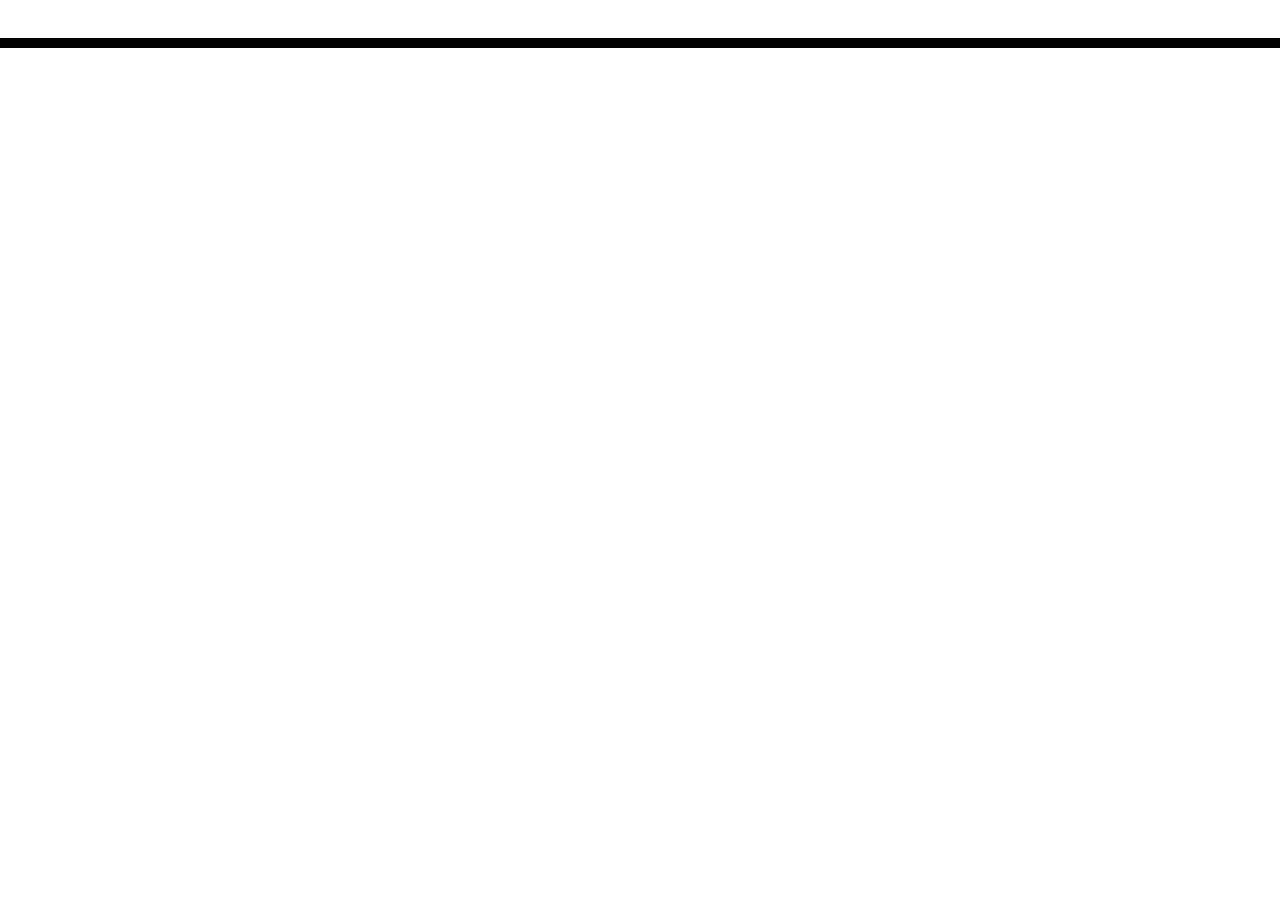
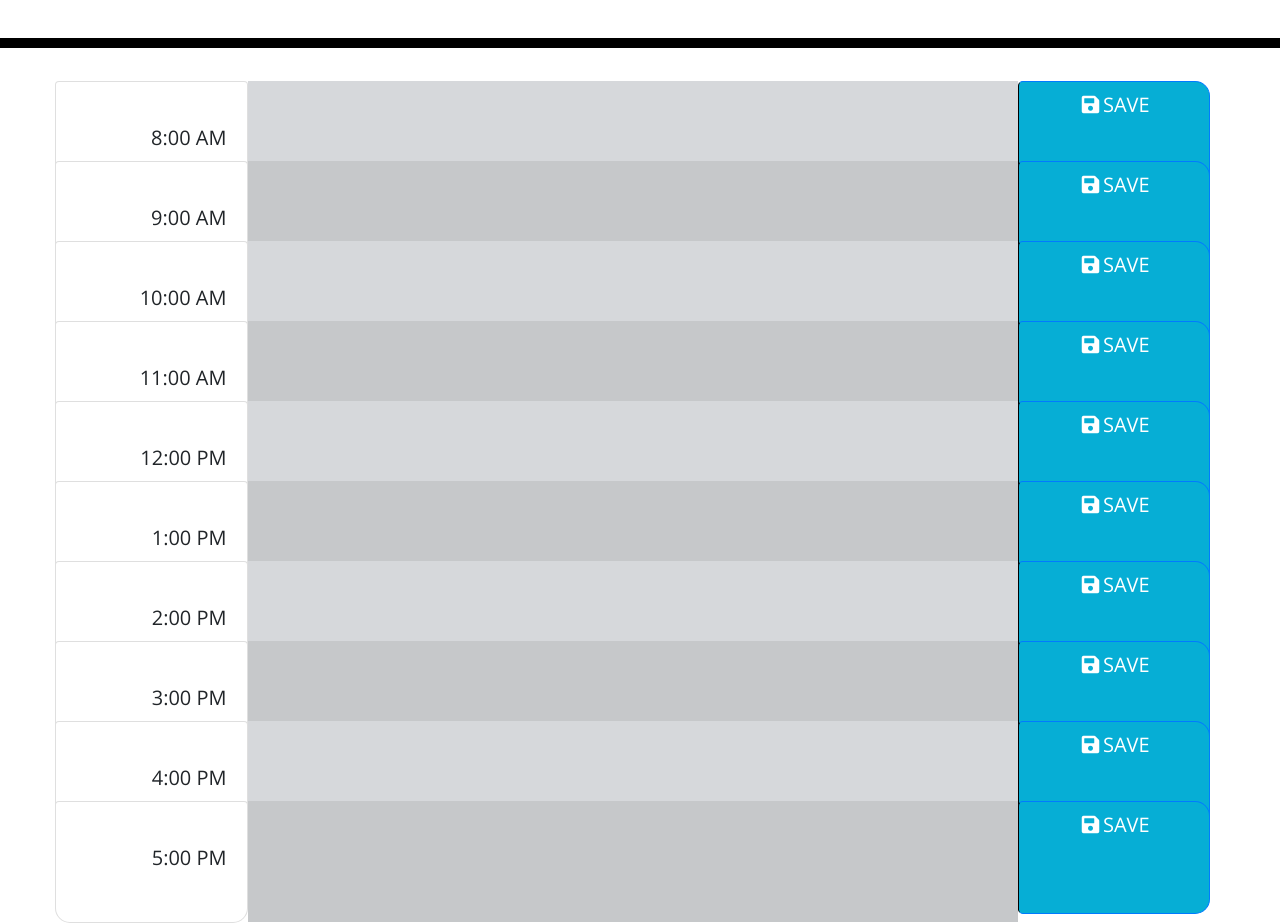
Before and after one commit to KirkpatrickPaul/05_Calendar, a plain HTML site: page 05_calendar/index.html in a window 1280 px wide. Shown: the part 220-1143 px from the top of the page. Before the commit the page ends 800 px from the top, so only its background shows below. Drawn offline with nearby package versions, Linux system fonts and the light colour scheme.

Commit message:
HTML mostly finished with calendar look laid out. Final hour is larger than other hours for unknown reason.

```diff
--- a/05_calendar/index.html
+++ b/05_calendar/index.html
@@ -28,12 +28,98 @@
       <p class="lead">A simple calendar app for scheduling your work day</p>
       <p id="currentDay" class="lead"></p>
     </header>
-    <div class="container">
-      <!-- Timeblocks go here -->
+    <div class="container list-group">
+      <!-- Time-blocks go here -->
+      <div class="row">
+        <div class="col-2 list-group-item time-block">
+          <h5 class="text-right">8:00 AM</h5>
+        </div>
+        <div
+          class="col-8 list-group-item-secondary entry-block"
+          id="hour-8"
+        ></div>
+          <h5 class="col-2 btn btn-primary btn-lg saveBtn"><i class="fa fa-save fa-fw"></i>SAVE</hv>
+      </div>
+      <div class="row">
+        <div class="col-2 list-group-item time-block">
+          <h5 class="text-right">9:00 AM</h5>
+        </div>
+        <div class="col-8 list-group-item-dark entry-block" id="hour-9"></div>
+          <h5 class="col-2 btn btn-primary btn-lg saveBtn"><i class="fa fa-save fa-fw"></i>SAVE</h5>
+      </div>
+      <div class="row">
+        <div class="col-2 list-group-item time-block">
+          <h5 class="text-right">10:00 AM</h5>
+        </div>
+        <div
+          class="col-8 list-group-item-secondary entry-block"
+          id="hour-10"
+        ></div>
+          <h5 class="col-2 btn btn-primary btn-lg saveBtn"><i class="fa fa-save fa-fw"></i>SAVE</hv>
+      </div>
+      <div class="row">
+        <div class="col-2 list-group-item time-block">
+          <h5 class="text-right">11:00 AM</h5>
+        </div>
+        <div class="col-8 list-group-item-dark entry-block" id="hour-11"></div>
+          <h5 class="col-2 btn btn-primary btn-lg saveBtn"><i class="fa fa-save fa-fw"></i>SAVE</h5>
+      </div>
+      <div class="row">
+        <div class="col-2 list-group-item time-block">
+          <h5 class="text-right">12:00 PM</h5>
+        </div>
+        <div
+          class="col-8 list-group-item-secondary entry-block"
+          id="hour-12"
+        ></div>
+          <h5 class="col-2 btn btn-primary btn-lg saveBtn"><i class="fa fa-save fa-fw"></i>SAVE</hv>
+      </div>
+      <div class="row">
+        <div class="col-2 list-group-item time-block">
+          <h5 class="text-right">1:00 PM</h5>
+        </div>
+        <div class="col-8 list-group-item-dark entry-block" id="hour-13"></div>
+          <h5 class="col-2 btn btn-primary btn-lg saveBtn"><i class="fa fa-save fa-fw"></i>SAVE</h5>
+      </div>
+      <div class="row">
+        <div class="col-2 list-group-item time-block">
+          <h5 class="text-right">2:00 PM</h5>
+        </div>
+        <div
+          class="col-8 list-group-item-secondary entry-block"
+          id="hour-14"
+        ></div>
+          <h5 class="col-2 btn btn-primary btn-lg saveBtn"><i class="fa fa-save fa-fw"></i>SAVE</h5>
+      </div>
+      <div class="row">
+        <div class="col-2 list-group-item time-block">
+          <h5 class="text-right">3:00 PM</h5>
+        </div>
+        <div class="col-8 list-group-item-dark entry-block" id="hour-15"></div>
+          <h5 class="col-2 btn btn-primary btn-lg saveBtn"><i class="fa fa-save fa-fw"></i>SAVE</h5>
+      </div>
+      <div class="row">
+        <div class="col-2 list-group-item time-block">
+          <h5 class="text-right">4:00 PM</h5>
+        </div>
+        <div
+          class="col-8 list-group-item-secondary entry-block"
+          id="hour-16"
+        ></div>
+          <h5 class="col-2 btn btn-primary btn-lg saveBtn"><i class="fa fa-save fa-fw"></i>SAVE</hv>
+      </div>
+      <div class="row">
+        <div class="col-2 list-group-item time-block">
+          <h5 class="text-right">5:00 PM</h5>
+        </div>
+        <div class="col-8 list-group-item-dark entry-block" id="hour-17"></div>
+          <h5 class="col-2 btn btn-primary btn-lg saveBtn"><i class="fa fa-save fa-fw"></i>SAVE</h5>
+      </div>
     </div>
-
     <script src="https://code.jquery.com/jquery-3.4.1.min.js"></script>
     <script src="https://cdnjs.cloudflare.com/ajax/libs/moment.js/2.24.0/moment.min.js"></script>
+    <!-- luxon date/time formatter -->
+    <script src="https://moment.github.io/luxon/global/luxon.js"></script>
     <script src="./script.js"></script>
   </body>
 </html>
```
